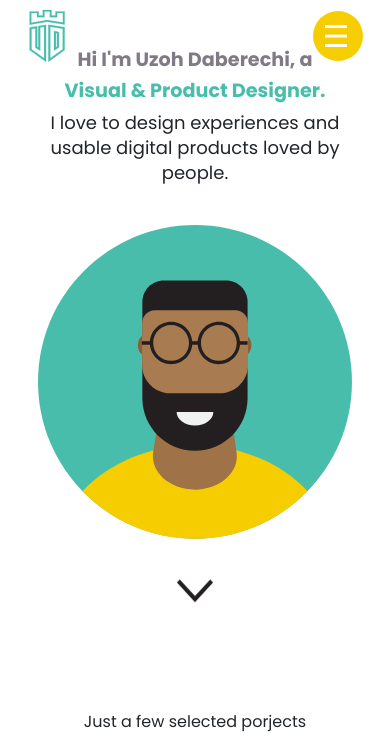
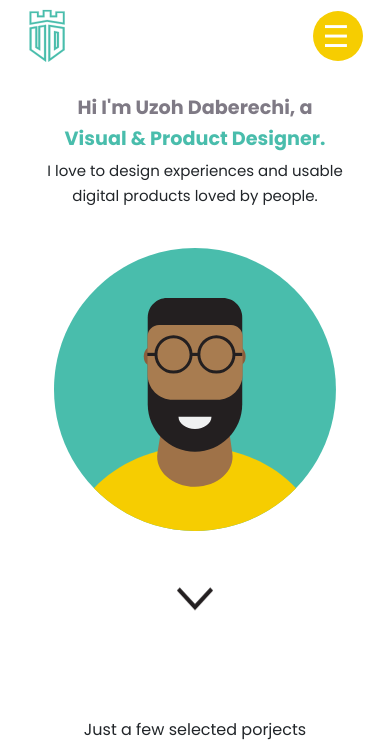
Before and after one commit to judexes/uzordabs, a PHP site: page / in a window 390 px wide. Shown: the top 754 px of the page. Run offline with PHP 8.4, Linux system fonts and the light colour scheme.

Commit message:
Update responsive.css

```diff
--- a/style/responsive.css
+++ b/style/responsive.css
@@ -12,7 +12,10 @@
     }
 
     .hero-graphic-img {
-        /* width: 85% !important; */
+        width: 90% !important;
+    }
+    .splash p {
+        font-size: 15px;
     }
 }
 
@@ -37,7 +40,7 @@
 /* Extra small devices (phones, 600px and down) */
 @media only screen and (max-width: 600px) {
     .splash {
-        padding: 3rem 0rem 2rem 0rem;
+        padding: 6rem 0rem 3rem 0rem;
     }
 
 }
```
